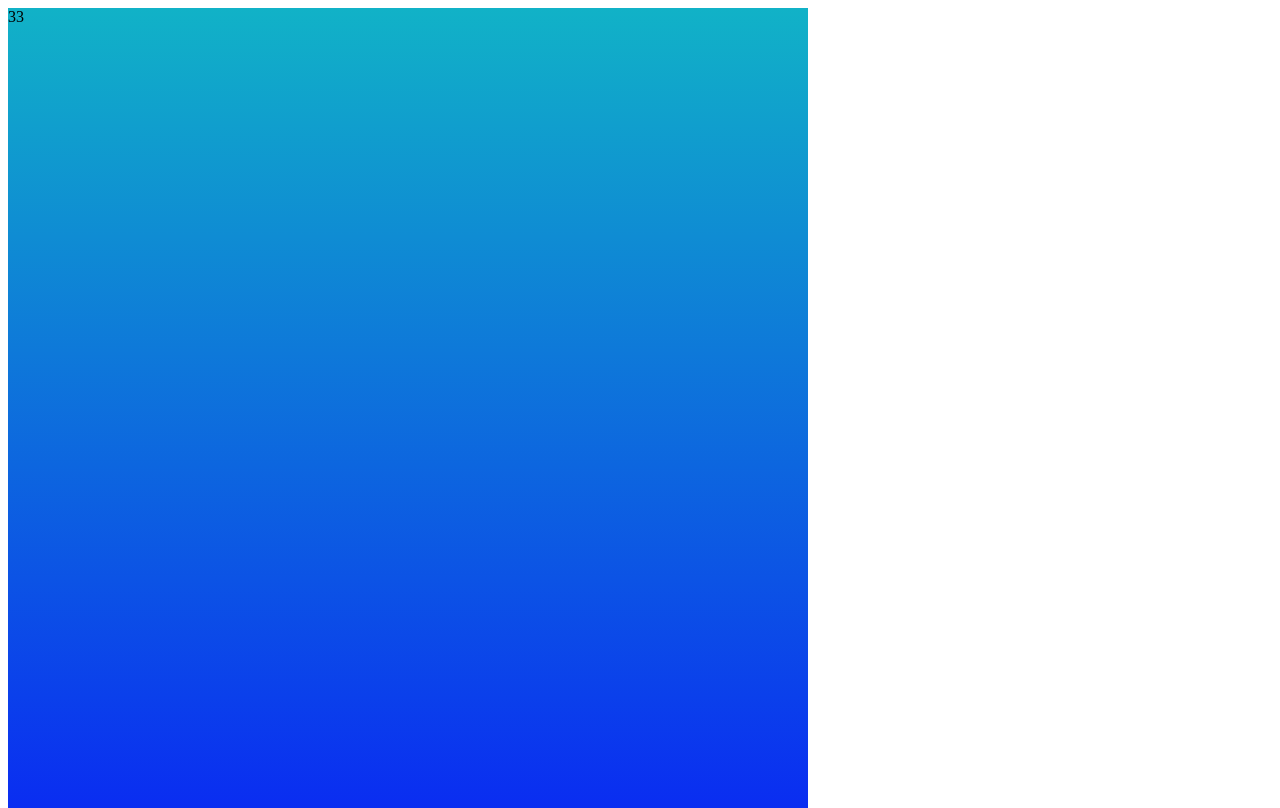
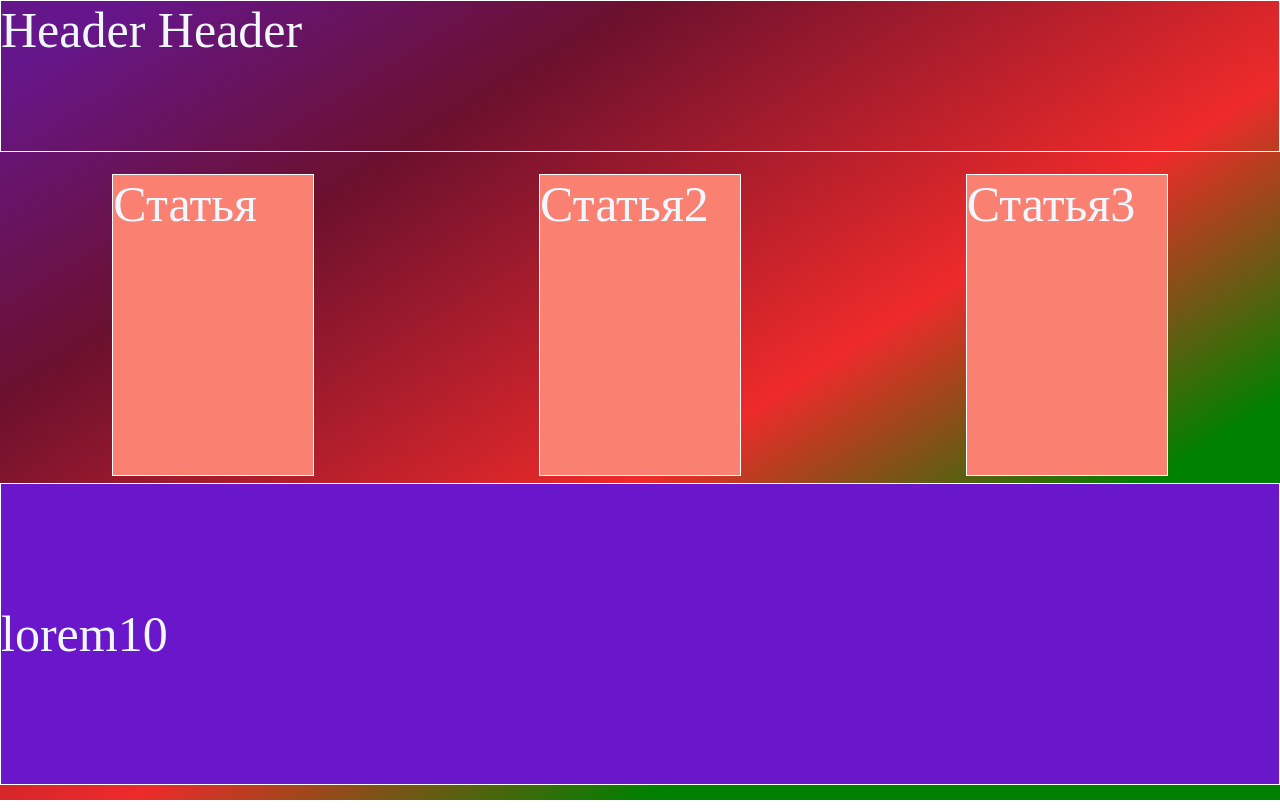
Before and after one commit to Jewel5757/Homework, a plain HTML site: page grad.html in a window 1280 px wide. Drawn offline with Linux system fonts and the light colour scheme.

Commit message:
add homework Media NEW

```diff
--- a/grad.css
+++ b/grad.css
@@ -1,66 +1,94 @@
 html {
     height: 100vh;
 }
+
 body {
-    height: 100vh;
+    margin: 0;
+    padding: 0;
+    font-family: montserrat;
+    font-size: 50px;
+    color: aliceblue;
 }
 
 .wrapper {
+    background: transparent;
     width: 100%;
-    height: 100%;
+    height: 100vh;
     position: relative;
-    background: transparent;
-}
-
-.fff {
-    position: absolute;
-    width: 100%;
-    height: 100%;
-    top: 0;
-    right: 0;
-    left: 0;
-    bottom: 0;
-    animation: 10s linear infinite;
+    display: flex;
+    flex-wrap: wrap;
+    justify-content: center;
 
 }
 
+.text {
+    height: 150px;
+    width: 100%;
+    border: 1px solid white;
+    display: flex;
+    position: relative;
+}
+
 .box1 {
-    position: absolute;
-    width: 100vh;
-    height: 100%;
-    background: linear-gradient(to top, rgb(161, 159, 136), rgb(248, 211, 0));
-    animation-name: box1;
+    height: 300px;
+    background-color: salmon;
+    width: 200px;
+    border: 1px solid white;
+    display: flex;
+    position: relative;
+    margin: auto;
 }
 
 .box2 {
-    position: absolute;
-    width: 100vh;
-    height: 100%;
-    background: linear-gradient(to top, rgb(201, 166, 195), rgb(238, 9, 181));
-    animation-name: box2;
+    height: 300px;
+    background-color: rgb(106, 22, 202);
+    width: 100%;
+    border: 1px solid white;
+    display: flex;
+    position: relative;
+    align-items: center;
 }
 
 
-.box3 {
+.back{
     position: absolute;
-    width: 100vh;
-    height: 100%;
-    background: linear-gradient(to top, rgb(10, 45, 241), rgb(17, 178, 199));
-    animation-name: box3;
+    top: 0;
+    left: 0;
+    right: 0;
+    bottom: 0;
+    animation: 5s infinite;
 }
 
-@keyframes box1 {
-0% {opacity: 1;}
-50% {opacity: 0;}
-100% {opacity: 0.4;}
+
+.b1 {
+    background: linear-gradient(to bottom right, rgb(102, 22, 139) 5%, rgb(107, 16, 46) 25%, rgb(238, 42, 42) 55%, green 75%);
+    opacity: 1;
+    animation-name: grad1;
+}
+.b2 {
+    background: linear-gradient(to top right, yellow, gray);
+    opacity: 0;
+    animation-name: grad2;
+}
+.b3 {
+    background: linear-gradient(to left, blue, white);
+    opacity: 0;
+    animation-name: grad3;
 }
 
-@keyframes box2 {
-    0% {opacity: 0;}
-    50% {opacity: 1;}
-    60% { opacity: 1;}
+
+@keyframes grad1 {
+    50% {
+        opacity: 0;
+    }
 }
-
-@keyframes box3 {
-    70% {opacity: 1;}
+@keyframes grad2 {
+    33% {
+        opacity: 1;
     }
+}
+@keyframes grad3 {
+    66% {
+        opacity: 1;
+}
+}
--- a/grad.html
+++ b/grad.html
@@ -9,11 +9,16 @@
 </head>
 <body>
     <div class="wrapper">
-    <div class="fff">
-        <div class="box1">11</div>
-        <div class="box2">22</div>
-        <div class="box3">33</div>
+        <div class="back b1"></div>
+        <div class="back b2"></div>
+        <div class="back b3"></div>
+        <div class="text">Header Header</div>
+        <div class="box1">Статья</div>
+        <div class="box1">Статья2</div>
+        <div class="box1">Статья3</div>
+        <div class="box2">lorem10 </div>
     </div>
-    </div>
+
+
 </body>
 </html>
```
Also changed, not shown: Media/Media_panel_house.css (renamed from 17m.css, +4 -3 lines), Media/Media_panel_house.html (renamed from 17m.html, +1 -1 lines), Media/1.jpg (renamed from 1.jpg), Media/2.jpg (renamed from 2.jpg), Media/4.jpg (renamed from 4.jpg), Media/5.jpg (renamed from 5.jpg), 2 other files.
